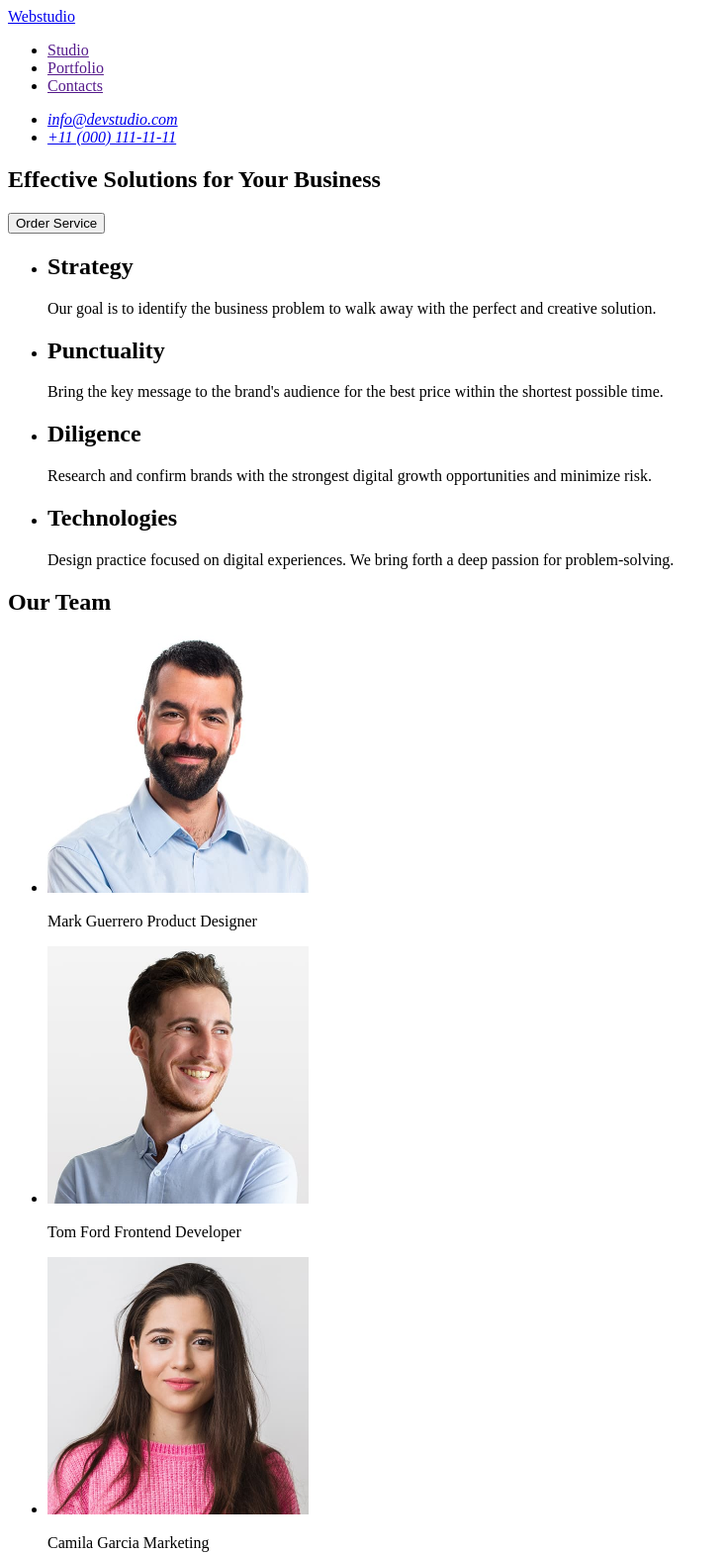
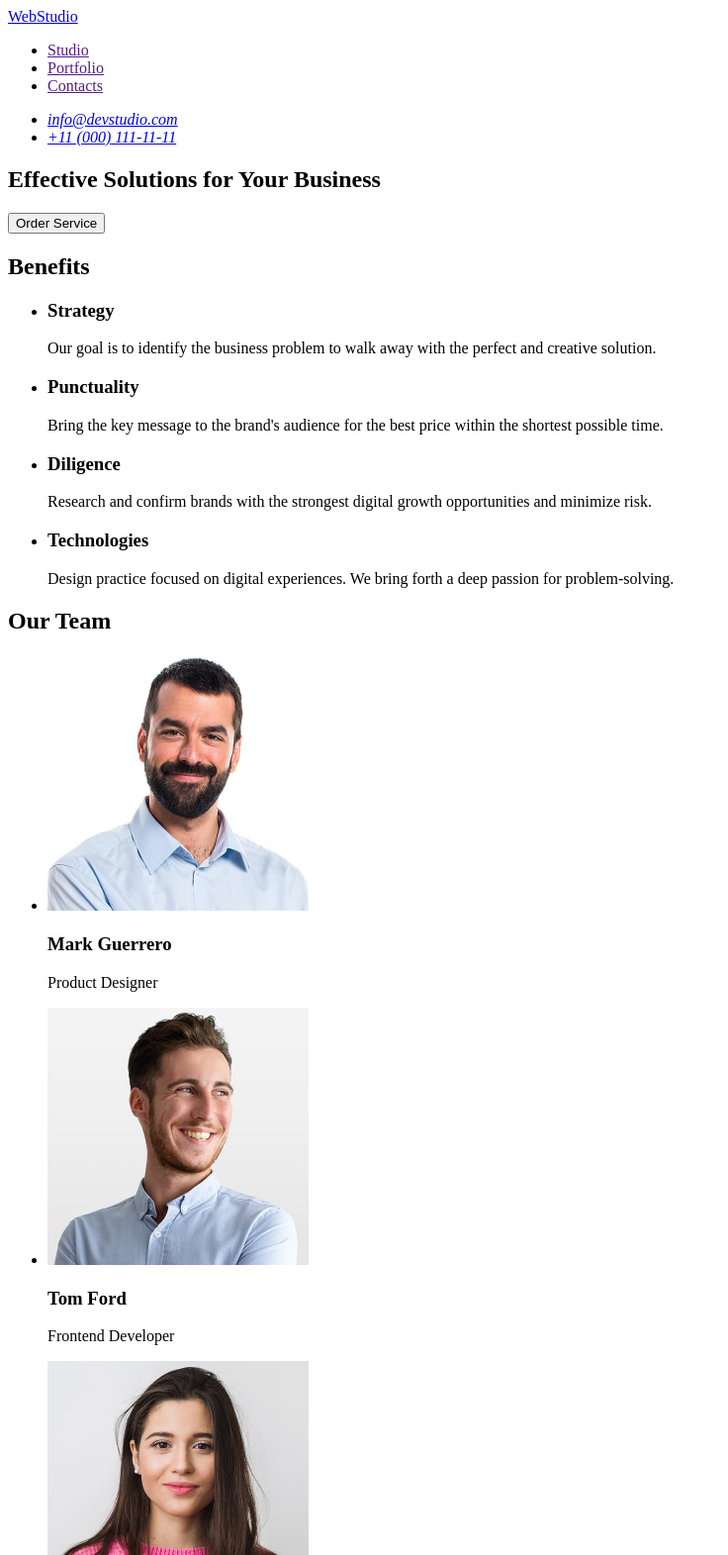
Before and after one commit to olena-lytvyn/goit-markup-hw-01, a plain HTML site: page index.html in a window 1280 px wide. Shown: the top 1571 px of the page at 99% size, without its empty margins (0-736 px from the left). Drawn offline with Linux system fonts and the light colour scheme.

Commit message:
fix HTML markup

```diff
--- a/index.html
+++ b/index.html
@@ -8,8 +8,8 @@
 
   <body>
     <header>
-      <a href="./index.html">Webstudio</a>
       <nav>
+        <a href="./index.html">WebStudio</a>
         <ul>
           <li><a href="">Studio</a></li>
           <li><a href="">Portfolio</a></li>
@@ -30,30 +30,31 @@
         <button type="button">Order Service</button>
       </section>
       <section>
+        <h2>Benefits</h2>
         <ul>
           <li>
-            <h2>Strategy</h2>
+            <h3>Strategy</h3>
             <p>
               Our goal is to identify the business problem to walk away with the
               perfect and creative solution.
             </p>
           </li>
           <li>
-            <h2>Punctuality</h2>
+            <h3>Punctuality</h3>
             <p>
               Bring the key message to the brand's audience for the best price
               within the shortest possible time.
             </p>
           </li>
           <li>
-            <h2>Diligence</h2>
+            <h3>Diligence</h3>
             <p>
               Research and confirm brands with the strongest digital growth
               opportunities and minimize risk.
             </p>
           </li>
           <li>
-            <h2>Technologies</h2>
+            <h3>Technologies</h3>
             <p>
               Design practice focused on digital experiences. We bring forth a
               deep passion for problem-solving.
@@ -71,7 +72,8 @@
               width="264"
               height="260"
             />
-            <p>Mark Guerrero Product Designer</p>
+            <h3>Mark Guerrero</h3>
+            <p>Product Designer</p>
           </li>
           <li>
             <img
@@ -80,7 +82,8 @@
               width="264"
               height="260"
             />
-            <p>Tom Ford Frontend Developer</p>
+            <h3>Tom Ford</h3>
+            <p>Frontend Developer</p>
           </li>
           <li>
             <img
@@ -89,7 +92,8 @@
               width="264"
               height="260"
             />
-            <p>Camila Garcia Marketing</p>
+            <h3>Camila Garcia</h3>
+            <p>Marketing</p>
           </li>
           <li>
             <img
@@ -98,13 +102,14 @@
               width="264"
               height="260"
             />
-            <p>Daniel Wilson UI Designer</p>
+            <h3>Daniel Wilson</h3>
+            <p>UI Designer</p>
           </li>
         </ul>
       </section>
     </main>
     <footer>
-      <a href="./index.html">Webstudio</a>
+      <a href="./index.html">WebStudio</a>
       <p>
         Increase the flow of customers and sales for your business with digital
         marketing & growth solutions.
```
